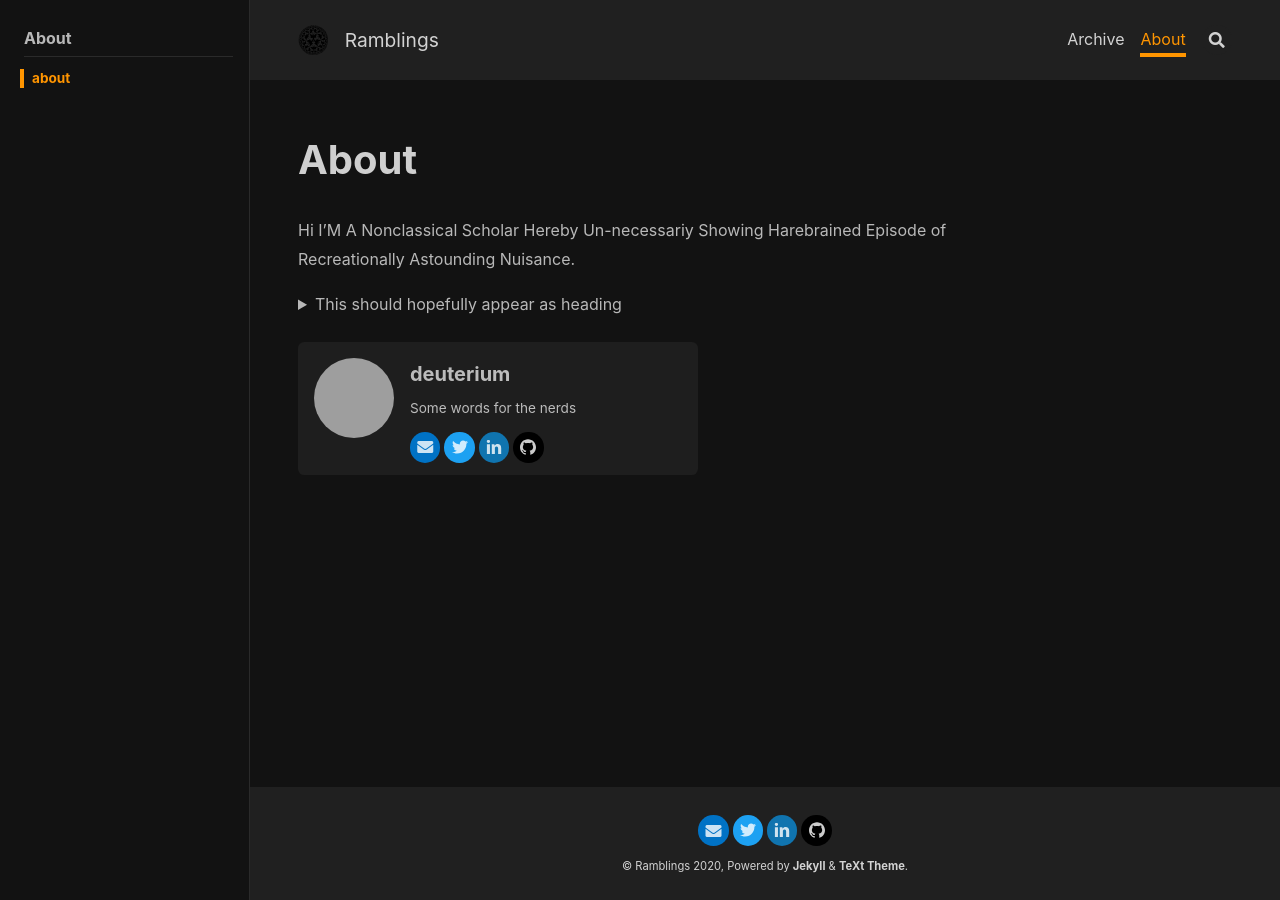
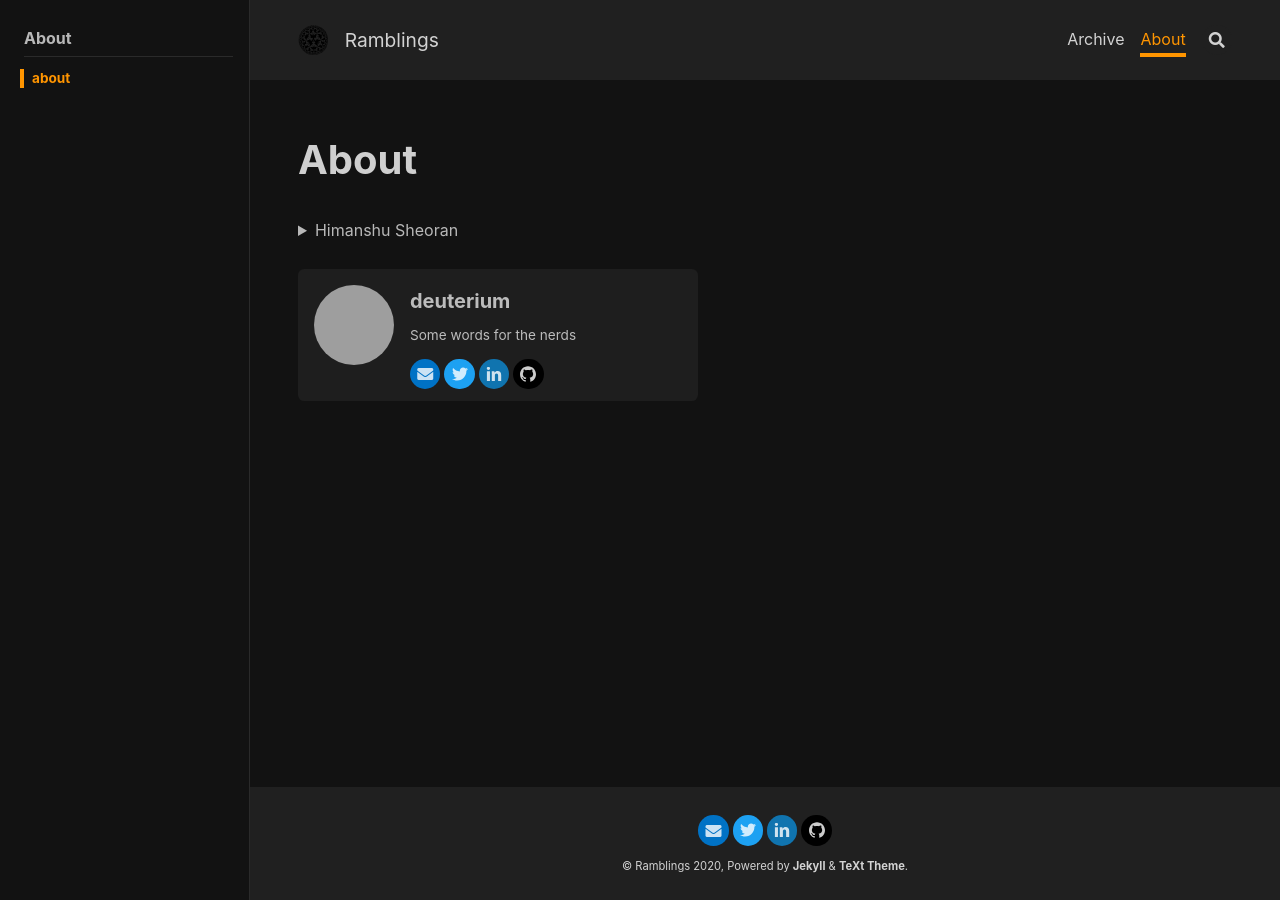
Before and after one commit to deut-erium/ramblings, a Jekyll site: the page built from about.md, in a window 1280 px wide. Built offline with Jekyll 4.4.1, drawn with Linux system fonts in a browser that asks for light colours; nearby versions of some CDN libraries; comment, search, counter and statistics services are not loaded.

Commit message:
Update about.md

```diff
--- a/about.md
+++ b/about.md
@@ -33,9 +33,10 @@
 key: "ABOUTPAGE11"
 ---
 
-Hi I'M A Nonclassical Scholar Hereby Un-necessariy Showing Harebrained Episode of Recreationally Astounding Nuisance.
-
 <details>
-  <summary>This should hopefully appear as heading</summary>
-  Testing how it looks
+  <summary>Himanshu Sheoran</summary>
+  <ul>
+    <li>Hi I'M A Nonclassical Scholar Hereby Un-necessariy Showing Harebrained Episode of Recreationally Astounding Nuisance.  </li>
+    <li>Hallucinating In Most Assuringly Normal Scenarios, Hopefully Uncovering Some Hidden Abbreviative Notations. </li>
+  </ul>
 </details>
```
